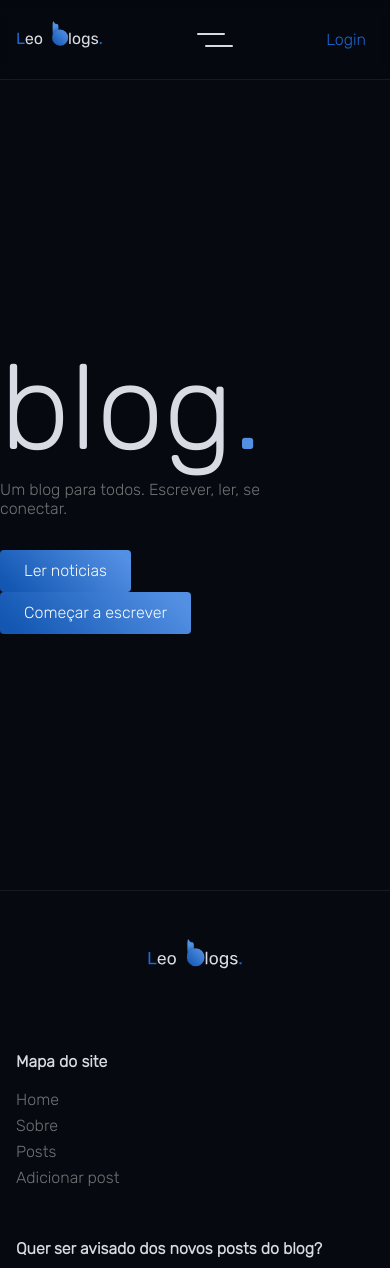
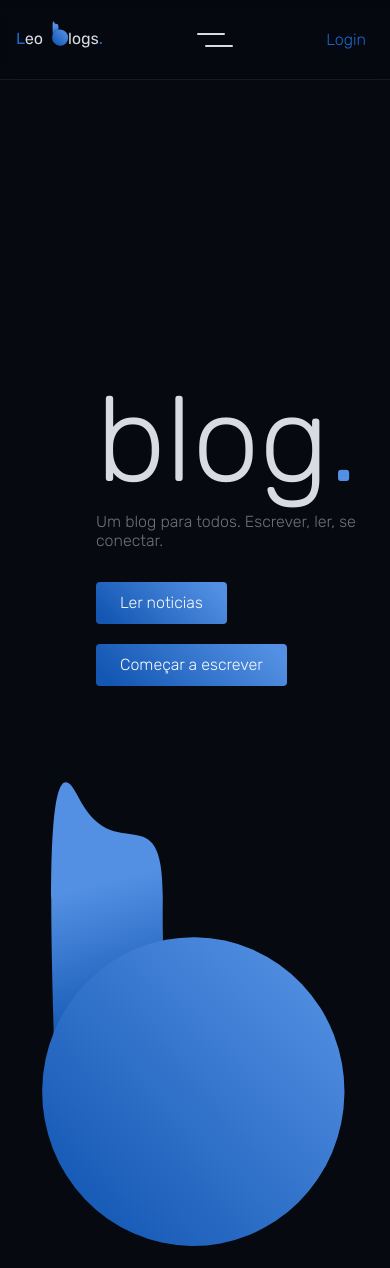
Before and after one commit to leokatsuki/projeto-final-gatsby, a Gatsby site: page / in a window 390 px wide. Shown: the top 1268 px of the page. Built offline with nearby package versions, Linux system fonts and the light colour scheme; Gatsby itself is replaced by a stand-in of ours.

Commit message:
responsive hero page

```diff
--- a/src/components/styles.css
+++ b/src/components/styles.css
@@ -914,3 +914,19 @@ h6 {
     border-top: 1px solid #151B26;
     width: 100%;
  }
+
+ .row::after {
+  content: "";
+  display: table;
+  clear: both;
+}
+
+.homeLogo{
+  max-width: 360px;
+}
+
+@media screen and (max-width: 620px) {
+  .homeBtn{
+    margin-top: 20px;
+  }
+}
--- a/src/pages/index.js
+++ b/src/pages/index.js
@@ -7,8 +7,8 @@ const IndexPage = () => {
   return (
     <Layout>
       <section className="container flex-center">
-        <div className="flex-between mt-9">
-          <div className="flex-start-column">
+        <div className="w-100 row mt-9">
+          <div className="grid-4 ml-7">
             <h1 className="h0">
               blog<span className="color-blue">.</span>
             </h1>
@@ -16,16 +16,17 @@ const IndexPage = () => {
               Um blog para todos. Escrever, ler, se conectar.
             </p>
             <div className="mt-4">
-              <Link to="/blog" className="btn mr-3">
+              <Link to="/blog" className="btn mr-4">
                 Ler noticias
               </Link>
-              <Link to="/newpost" className="btn">
+              <Link to="/newpost" className="btn homeBtn">
                 Começar a escrever
               </Link>
             </div>
           </div>
-          <div className="ml-9 flex-center">
-            <img src={BlogHome} alt="" />
+          <div className="grid-3"></div>
+          <div className="grid-3 flex-center">
+            <img src={BlogHome} alt="" className="homeLogo" />
           </div>
         </div>
       </section>
```
Also changed, not shown: src/components/layout.css (+0 -19 lines).
